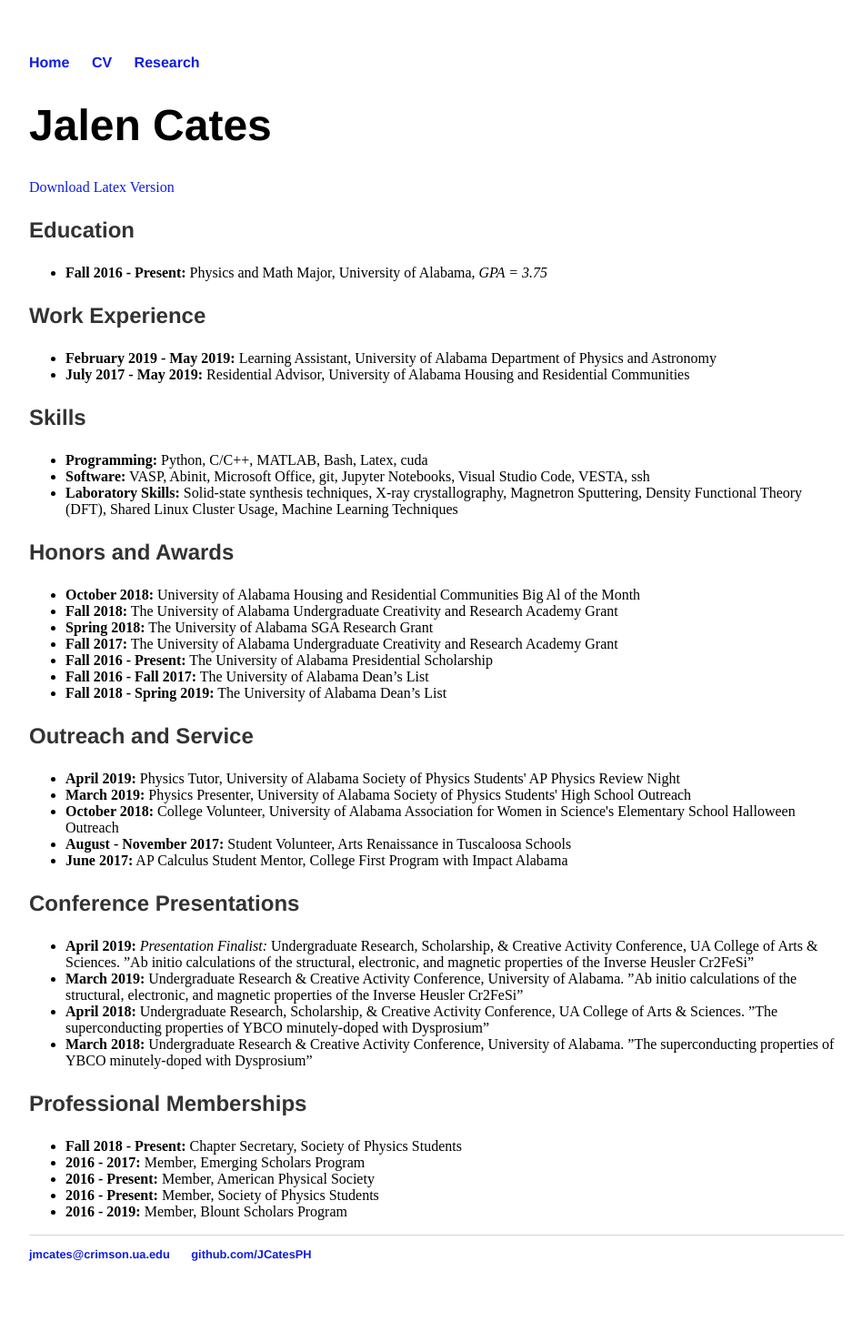
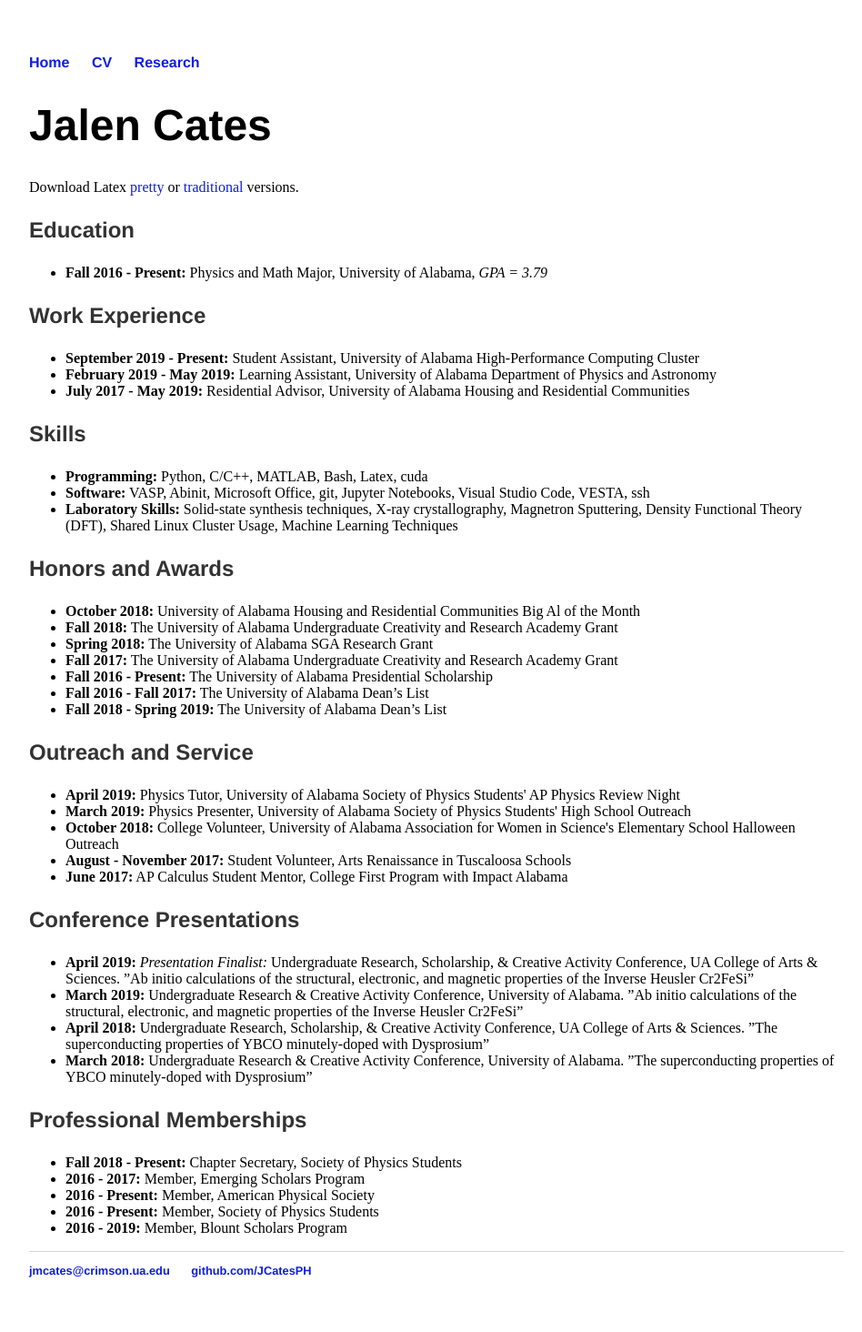
Before and after one commit to JCatesPH/JCatesPH.github.io, a Jekyll site: the page built from cv/index.html, in a window 1280 px wide. Shown: the whole page at 91% size, without its empty margins (160-1108 px from the left). Built offline with Jekyll 4.4.1, drawn with Linux system fonts in a browser that asks for light colours.

Commit message:
Updates for 12/19

```diff
--- a/cv/index.html
+++ b/cv/index.html
@@ -4,17 +4,20 @@ title: Jalen Cates, Physics Student
 ---
 <div class="blurb">
 	<h1>Jalen Cates</h1>
-	<a href="CV_SP19_JCATES.pdf">Download Latex Version</a>
+	Download Latex <a href="CV_SP19_JCATES.pdf">pretty</a> or <a href="CV_FA19_JCATES.pdf">traditional</a> versions.
 
 	<h3>Education</h3>
 	<ul>
 		<li><b>Fall 2016 - Present:</b>
-			Physics and Math Major, University of Alabama, <i>GPA = 3.75</i>
+			Physics and Math Major, University of Alabama, <i>GPA = 3.79</i>
 		</li>
 	</ul>
 
 	<h3>Work Experience</h3>
 	<ul>
+		<li><b>September 2019 - Present:</b>
+			Student Assistant, University of Alabama High-Performance Computing Cluster
+		</li>
 		<li><b>February 2019 - May 2019:</b>
 			Learning Assistant, University of Alabama Department of Physics and Astronomy
 		</li>
```
Also changed, not shown: research/index.html (+4 -3 lines), 1 other file.
